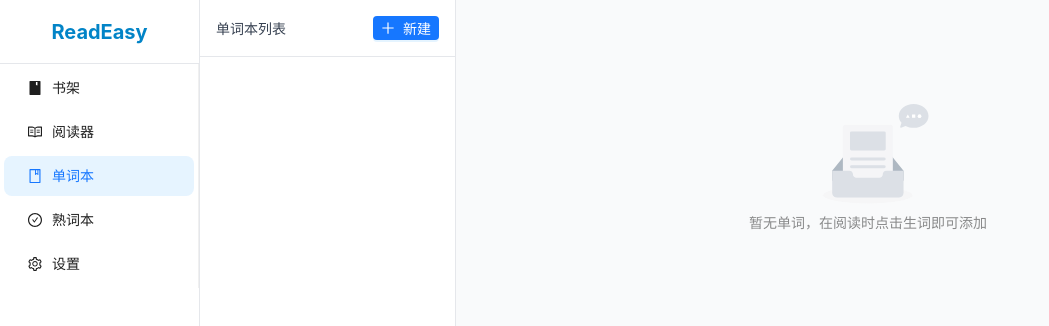
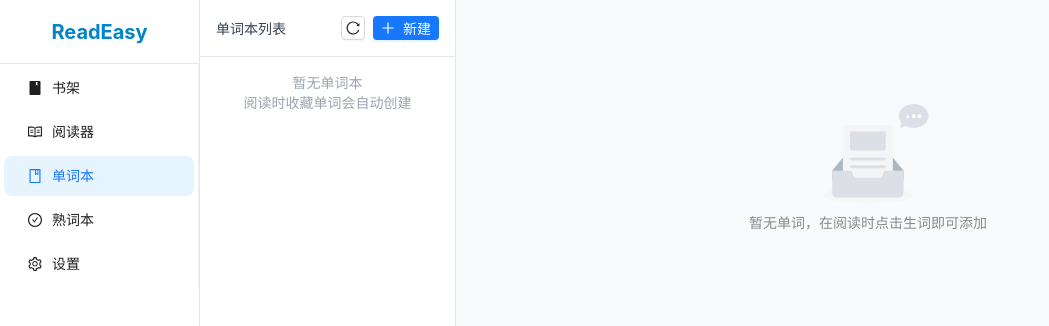
Before and after one commit to hxfjsw/ReadEasy, a React (Vite) app: page / in a window 1280 px wide. Both pictures are taken after a click on the item "单词本". Shown: the top 326 px of the page, without its empty margins (0-1049 px from the left). Built offline with nearby package versions, Linux system fonts and the light colour scheme.

Commit message:
feat: 单词本添加刷新按钮，过滤空单词本
- 添加刷新按钮，点击可重新加载单词本列表
- 过滤掉没有单词的单词本（空的单词本不显示）
- 空列表时显示提示信息

```diff
--- a/src/pages/WordBookPage.tsx
+++ b/src/pages/WordBookPage.tsx
@@ -1,6 +1,6 @@
 import React, { useState, useEffect } from 'react';
 import { Card, List, Tag, Button, Empty, message, Popconfirm, Modal, Form, Input, Divider } from 'antd';
-import { BookOutlined, DeleteOutlined, ExportOutlined, PlusOutlined, FileTextOutlined, SoundOutlined, CheckCircleOutlined } from '@ant-design/icons';
+import { BookOutlined, DeleteOutlined, ExportOutlined, PlusOutlined, FileTextOutlined, SoundOutlined, CheckCircleOutlined, ReloadOutlined } from '@ant-design/icons';
 import { WordBook, WordBookItem } from '../types';
 
 const WordBookPage: React.FC = () => {
@@ -31,9 +31,27 @@ const WordBookPage: React.FC = () => {
   const loadWordBooks = async () => {
     try {
       const books = await window.electron.ipcRenderer.invoke('db:getWordBooks');
-      setWordBooks(books);
-      if (books.length > 0 && !selectedBookId) {
-        setSelectedBookId(books[0].id);
+
+      // 过滤掉没有单词的单词本
+      const booksWithWords = [];
+      for (const book of books) {
+        const words = await window.electron.ipcRenderer.invoke('db:getWordsInBook', book.id);
+        if (words.length > 0) {
+          booksWithWords.push(book);
+        }
+      }
+
+      setWordBooks(booksWithWords);
+
+      // 如果当前选中的单词本不在列表中，选择第一个
+      if (booksWithWords.length > 0) {
+        const currentBookExists = booksWithWords.some(b => b.id === selectedBookId);
+        if (!currentBookExists) {
+          setSelectedBookId(booksWithWords[0].id);
+        }
+      } else {
+        setSelectedBookId(null);
+        setWords([]);
       }
     } catch (error) {
       message.error('加载单词本失败');
@@ -234,6 +252,13 @@ const WordBookPage: React.FC = () => {
       <div className="w-64 bg-white border-r border-gray-200 flex flex-col">
         <div className="p-4 border-b border-gray-200 flex justify-between items-center">
           <h3 className="font-medium text-gray-700">单词本列表</h3>
+          <div className="flex gap-2">
+            <Button
+              size="small"
+              icon={<ReloadOutlined />}
+              onClick={loadWordBooks}
+              title="刷新"
+            />
             <Button
               type="primary"
               size="small"
@@ -243,8 +268,15 @@ const WordBookPage: React.FC = () => {
               新建
             </Button>
           </div>
+        </div>
         <div className="flex-1 overflow-auto">
-          {wordBooks.map((book) => (
+          {wordBooks.length === 0 ? (
+            <div className="p-4 text-center text-gray-400 text-sm">
+              暂无单词本<br/>
+              阅读时收藏单词会自动创建
+            </div>
+          ) : (
+            wordBooks.map((book) => (
               <div
                 key={book.id}
                 onClick={() => setSelectedBookId(book.id)}
@@ -260,7 +292,8 @@ const WordBookPage: React.FC = () => {
                   <p className="text-sm text-gray-500 mt-1 truncate">{book.description}</p>
                 )}
               </div>
-          ))}
+            ))
+          )}
         </div>
       </div>
 
```
Lines whose indentation alone changed are shown as unchanged.
